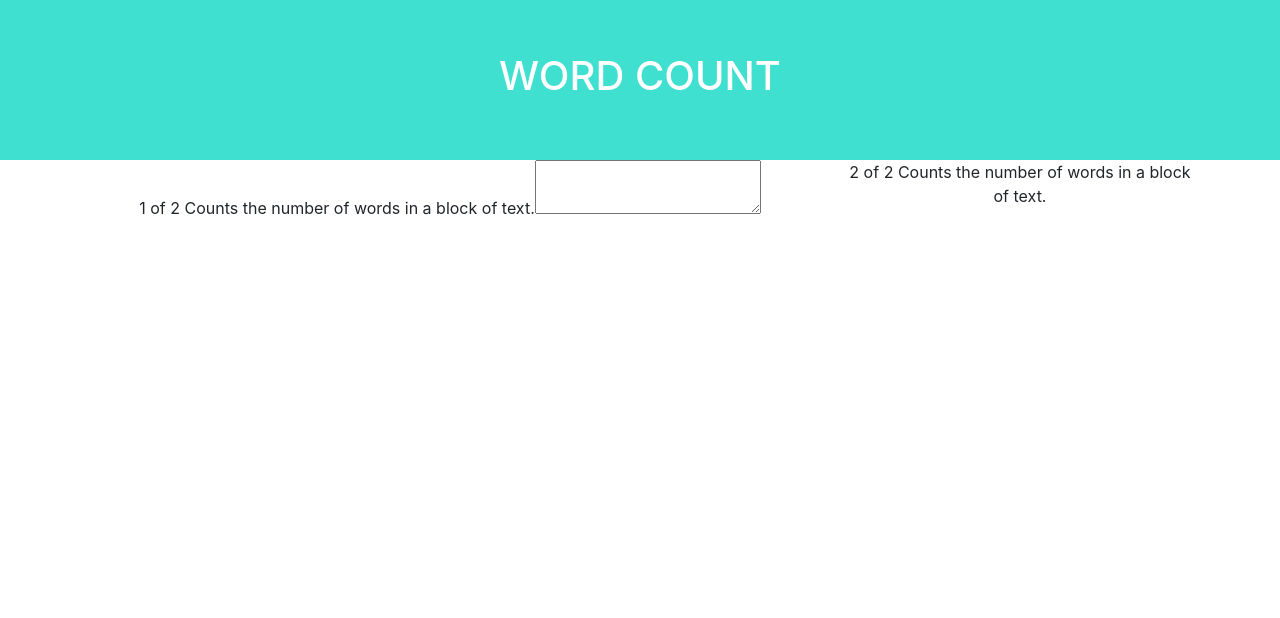
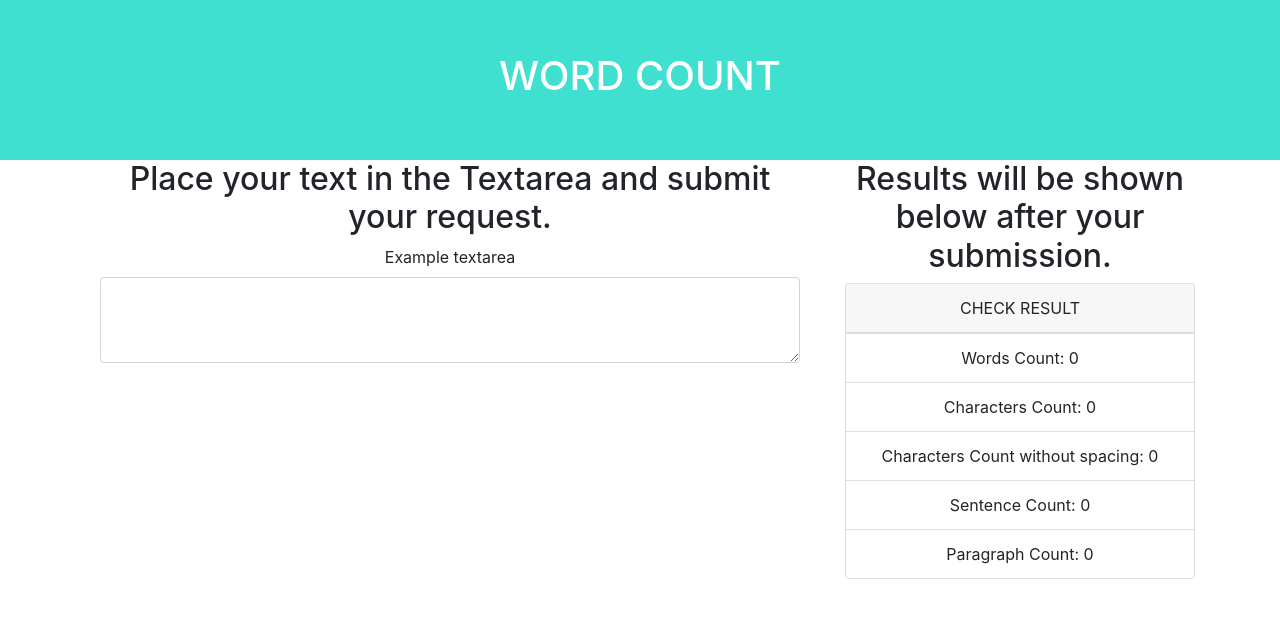
Before and after one commit to CarinaLR/word-count, a React (Create React App) app in the folder word-count/: page / in a window 1280 px wide. Shown: the top 618 px of the page. Built offline with nearby package versions, Linux system fonts and the light colour scheme.

Commit message:
add layout

```diff
--- a/word-count/src/App.js
+++ b/word-count/src/App.js
@@ -9,12 +9,41 @@ function App() {
       </header>
       <div className="container">
         <div className="row">
-          <div class="col-12 col-sm-6 col-md-8">
-            1 of 2 Counts the number of words in a block of text.
-            <textarea></textarea>
+          <div className="col-12 col-sm-6 col-md-8">
+            <form>
+              <div className="container">
+                <h2>
+                  Place your text in the Textarea and submit your request.
+                </h2>
+                <div class="form-group">
+                  <label for="exampleFormControlTextarea1">
+                    Example textarea
+                  </label>
+                  <textarea
+                    className="form-control"
+                    id="exampleFormControlTextarea1"
+                    rows="3"
+                  ></textarea>
+                </div>
+              </div>
+            </form>
           </div>
-          <div class="col-6 col-md-4">
-            2 of 2 Counts the number of words in a block of text.
+          <div className="col-6 col-md-4">
+            <div>
+              <h2>Results will be shown below after your submission.</h2>
+              <div className="card">
+                <ul className="list-group list-group-flush">
+                  <label className="card-header">CHECK RESULT</label>
+                  <li className="list-group-item">Words Count: 0</li>
+                  <li className="list-group-item">Characters Count: 0</li>
+                  <li className="list-group-item">
+                    Characters Count without spacing: 0
+                  </li>
+                  <li className="list-group-item">Sentence Count: 0</li>
+                  <li className="list-group-item">Paragraph Count: 0</li>
+                </ul>
+              </div>
+            </div>
           </div>
         </div>
       </div>
```
